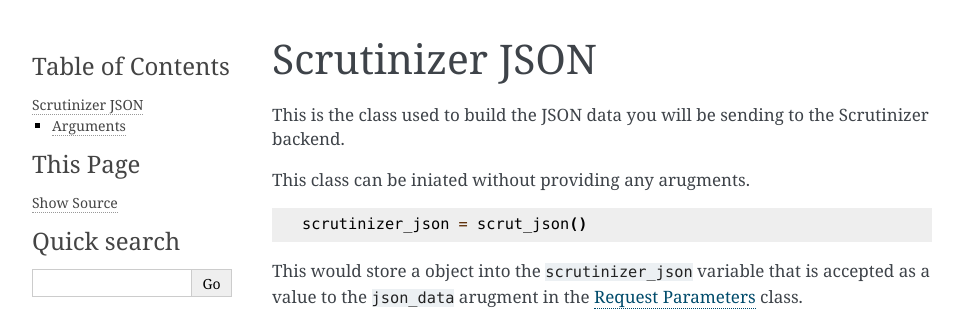
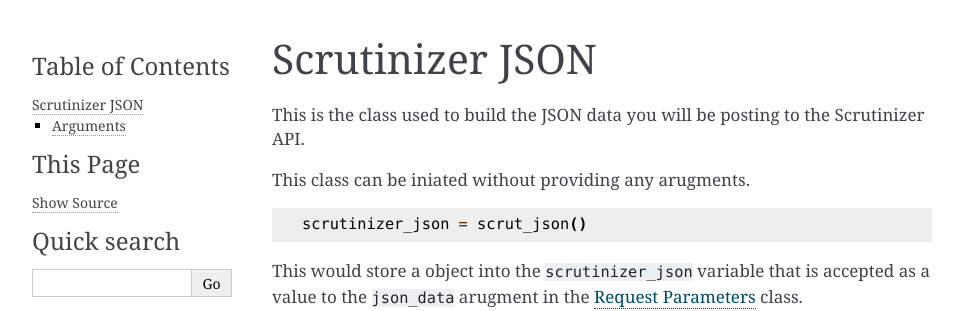
Before and after one commit to briandav22/api_docs, a Sphinx documentation site: the page built from docs/source/api_json.rst, in a window 1280 px wide and 900 px high. Shown: the top 311 px of the window, without its empty margins (148-1111 px from the left). Built offline with Sphinx 7.4.7, drawn with Linux system fonts in a browser that asks for light colours.

Commit message:
adding guide and github

```diff
--- a/docs/source/api_json.rst
+++ b/docs/source/api_json.rst
@@ -3,7 +3,7 @@
 Scrutinizer JSON
 ================
 
-This is the class used to build the JSON data you will be sending to the Scrutinizer backend.
+This is the class used to build the JSON data you will be posting to the Scrutinizer API.
 
 This class can be iniated without providing any arugments.
 
```
